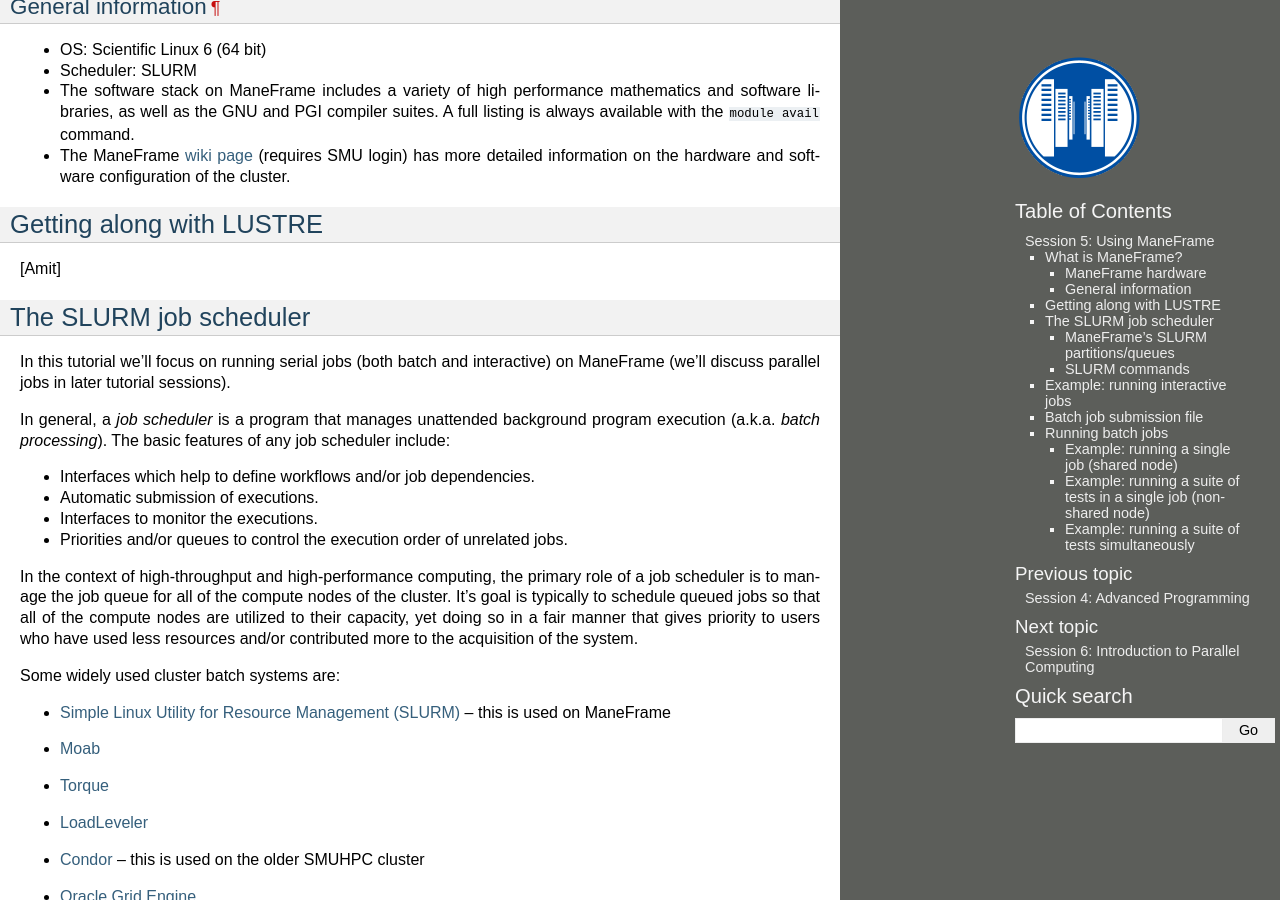
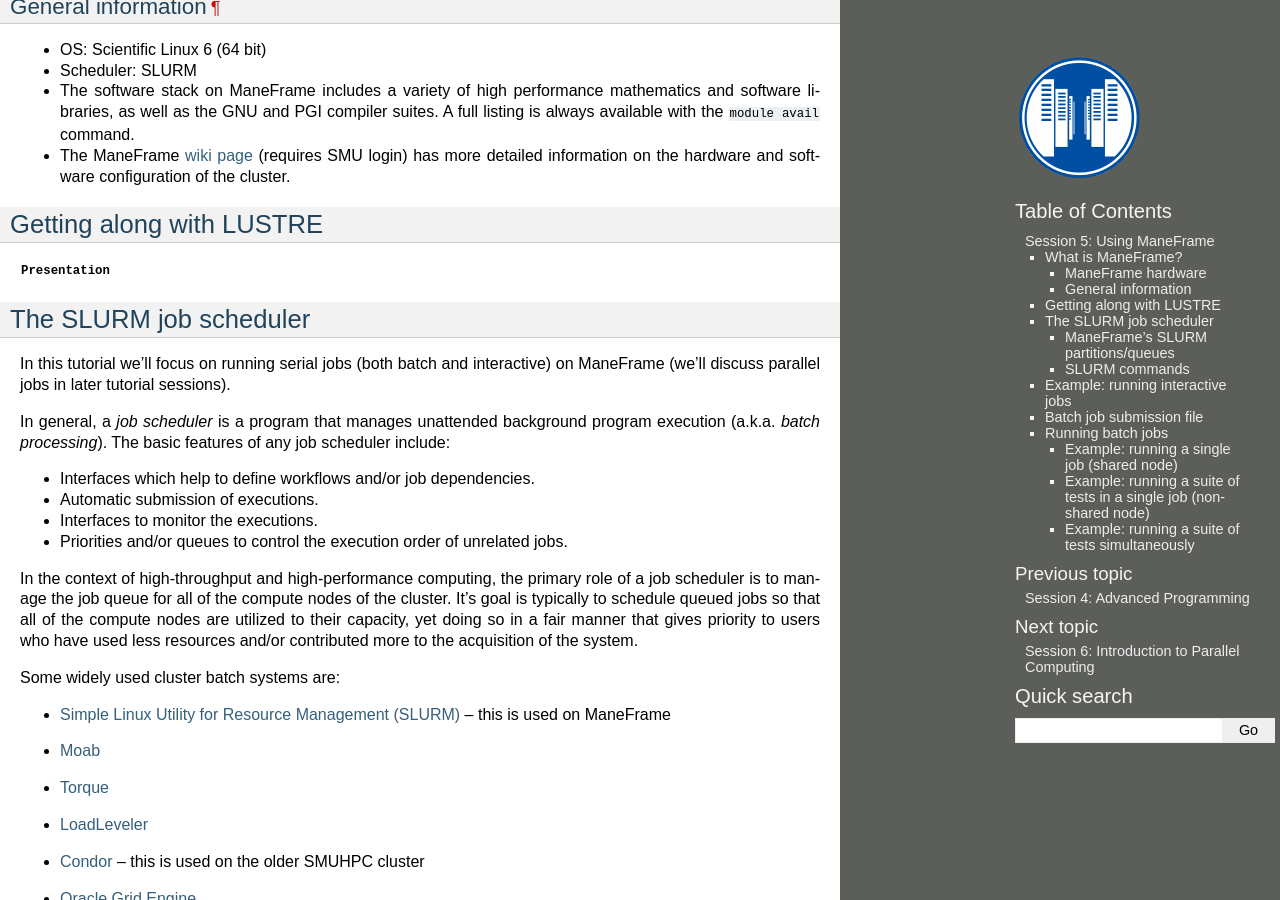
Before and after one commit to drreynolds/smuhpc-workshop, a Sphinx documentation site: the page built from source/session_5.rst, in a window 1280 px wide and 900 px high, scrolled down 2974 px. Built offline with Sphinx 7.4.7, drawn with Linux system fonts in a browser that asks for light colours; comment, search, counter and statistics services are not loaded.

Commit message:
Added Amit's presentation to session 5 page

```diff
--- a/source/session_5.rst
+++ b/source/session_5.rst
@@ -260,7 +260,8 @@
 Getting along with LUSTRE
 ===========================
 
-[Amit]
+
+:download:`Presentation <files/Workshop_2015_Jan_LustreFileSystemPresentation.pptx>`
 
 
 
```
Also changed, not shown: 1 other file.
